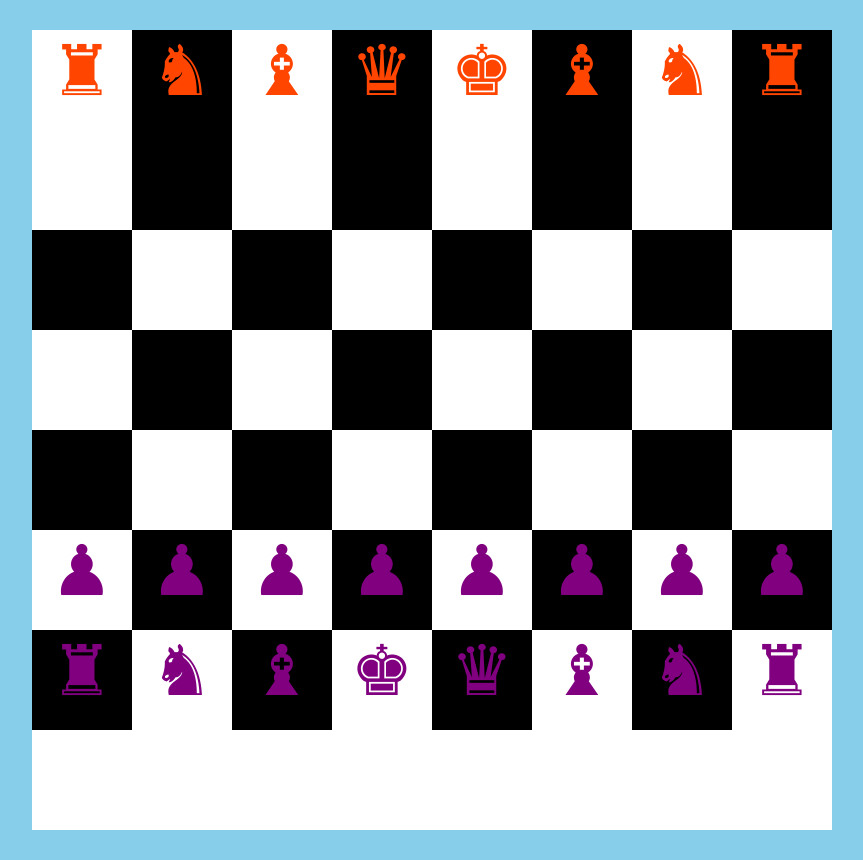
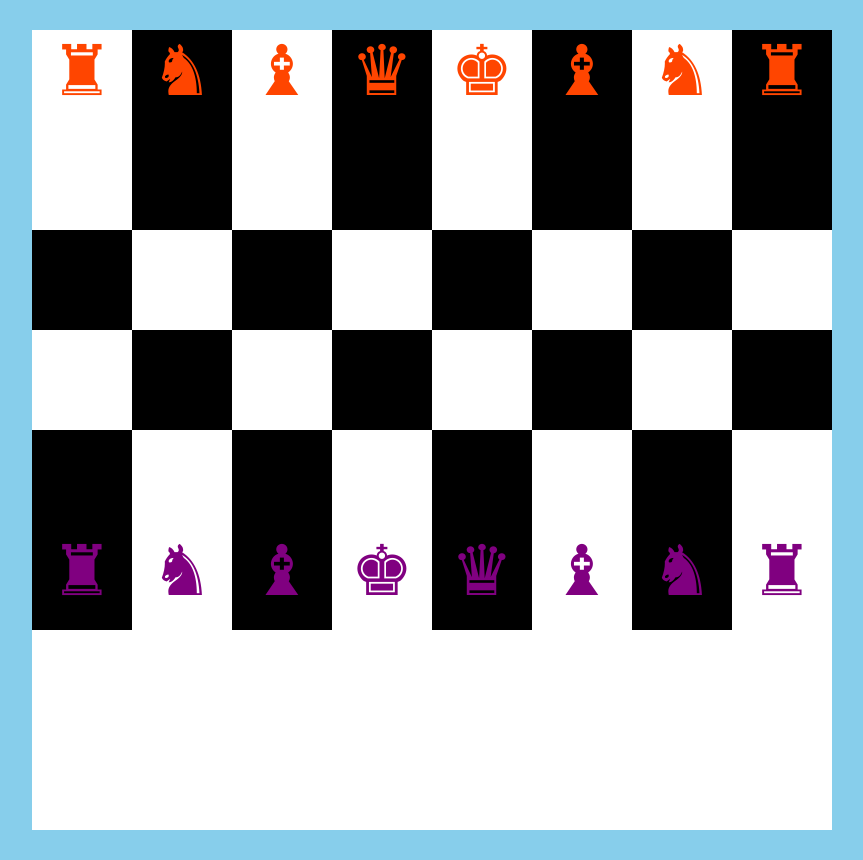
Before and after one commit to Dolapo-Mosuro/CHESS, a plain HTML site: page index.html in a window 1280 px wide. Shown: the whole page, without its empty margins (208-1071 px from the left). Drawn offline with Linux system fonts and the light colour scheme.

Commit message:
deleted again

```diff
--- a/index.html
+++ b/index.html
@@ -69,18 +69,8 @@
     <div class="box"></div>
 
   </div>
-  <div class="row-btn">
-    <div class="box"> &#9823 </div>
-    <div class="box black">&#9823</div>
-    <div class="box"> &#9823</div>
-    <div class="box black">&#9823</div>
-    <div class="box"> &#9823</div>
-    <div class="box black">&#9823</div>
-    <div class="box">&#9823</div>
-    <div class="box black">&#9823</div>
-  </div>
 
-  </div>
+
   <div class="row-btn">
 
     <div class="box black">&#9820</div>
```
